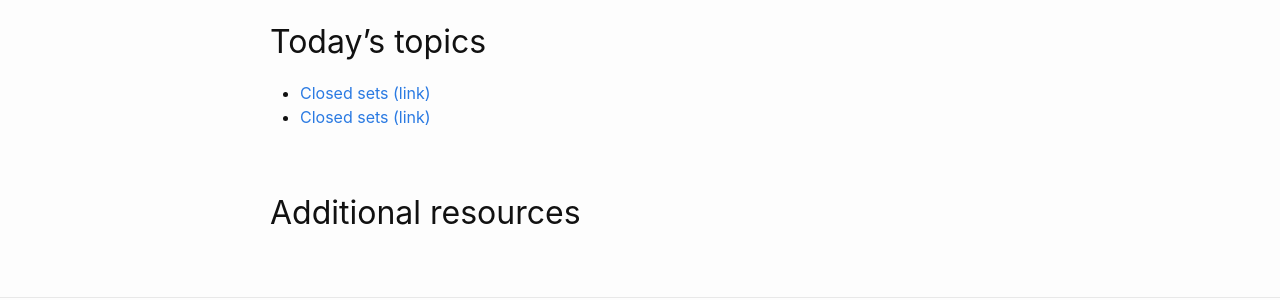
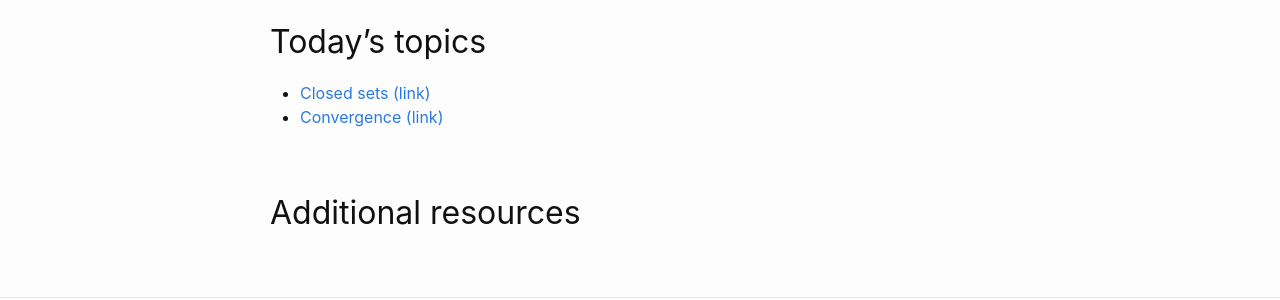
Before and after one commit to wcasper/math414fall2022, a Jekyll site: the page built from _posts/2022-09-07-Week-3-Lecture-5.md, in a window 1280 px wide. Shown: the part 590-890 px from the top of the page. Built offline with Jekyll 4.4.1, drawn with Linux system fonts in a browser that asks for light colours.

Commit message:
fixed typo

```diff
--- a/_posts/2022-09-07-Week-3-Lecture-5.md
+++ b/_posts/2022-09-07-Week-3-Lecture-5.md
@@ -16,6 +16,6 @@ Notes and highlights from lecture
 
 ## Today's topics
 * <a target="_parent" href="https://wcasper.github.io/math414fall2022/topics/008-open-sets.html">Closed sets (link)</a>
-* <a target="_parent" href="https://wcasper.github.io/math414fall2022/topics/009-convergence.html">Closed sets (link)</a>
+* <a target="_parent" href="https://wcasper.github.io/math414fall2022/topics/009-convergence.html">Convergence (link)</a>
 
 ## Additional resources
```
